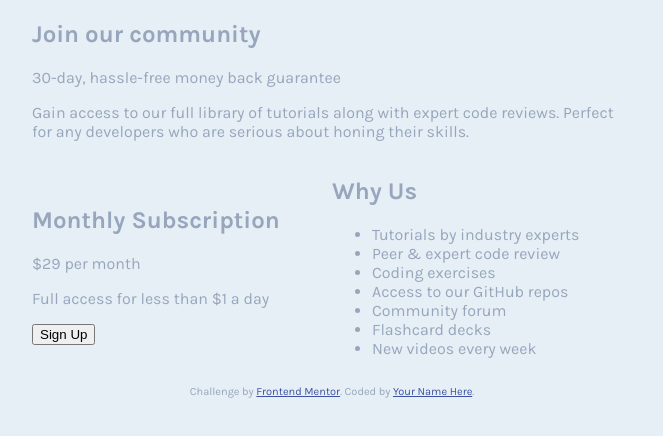
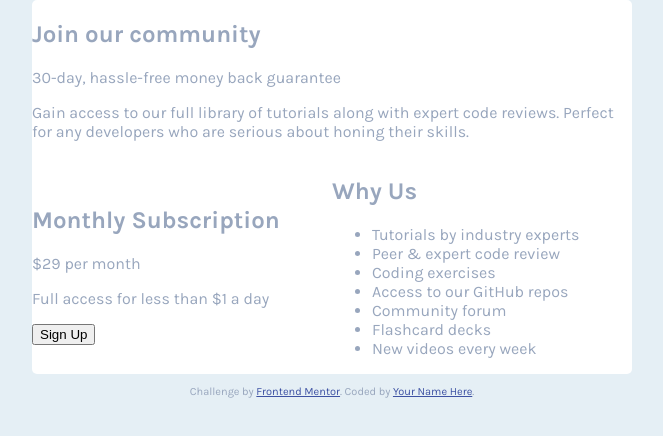
Before and after one commit to scrabill/single-price-grid, a plain HTML site: page index.html in a window 1280 px wide. Shown: the whole page, without its empty margins (308-971 px from the left). Drawn offline with Linux system fonts and the light colour scheme.

Commit message:
Main styling

```diff
--- a/css/styles.css
+++ b/css/styles.css
@@ -14,6 +14,8 @@ body {
 }
 
 main {
+  background-color: #ffffff;
+  border-radius: 5px;
   display: flex;
   flex-direction: row;
   /* flex-wrap: wrap; */
```
